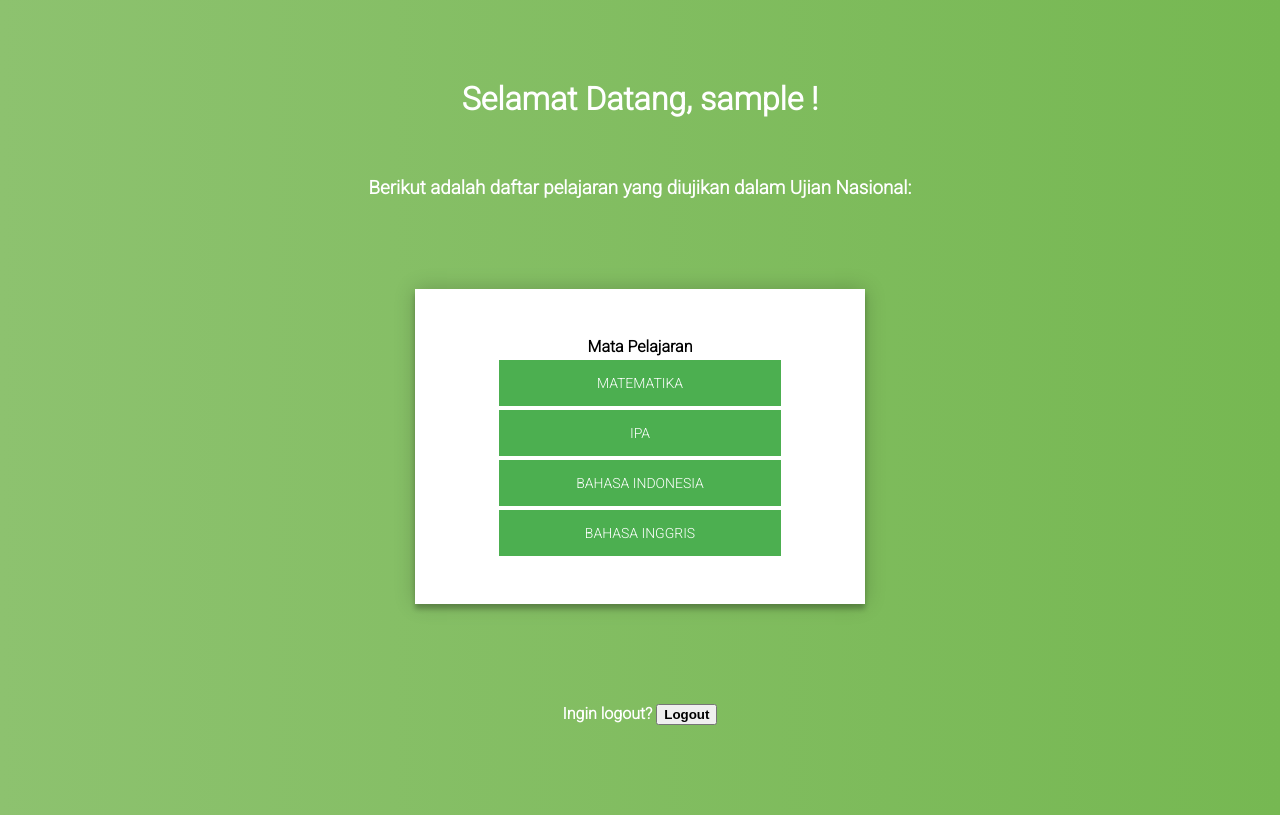
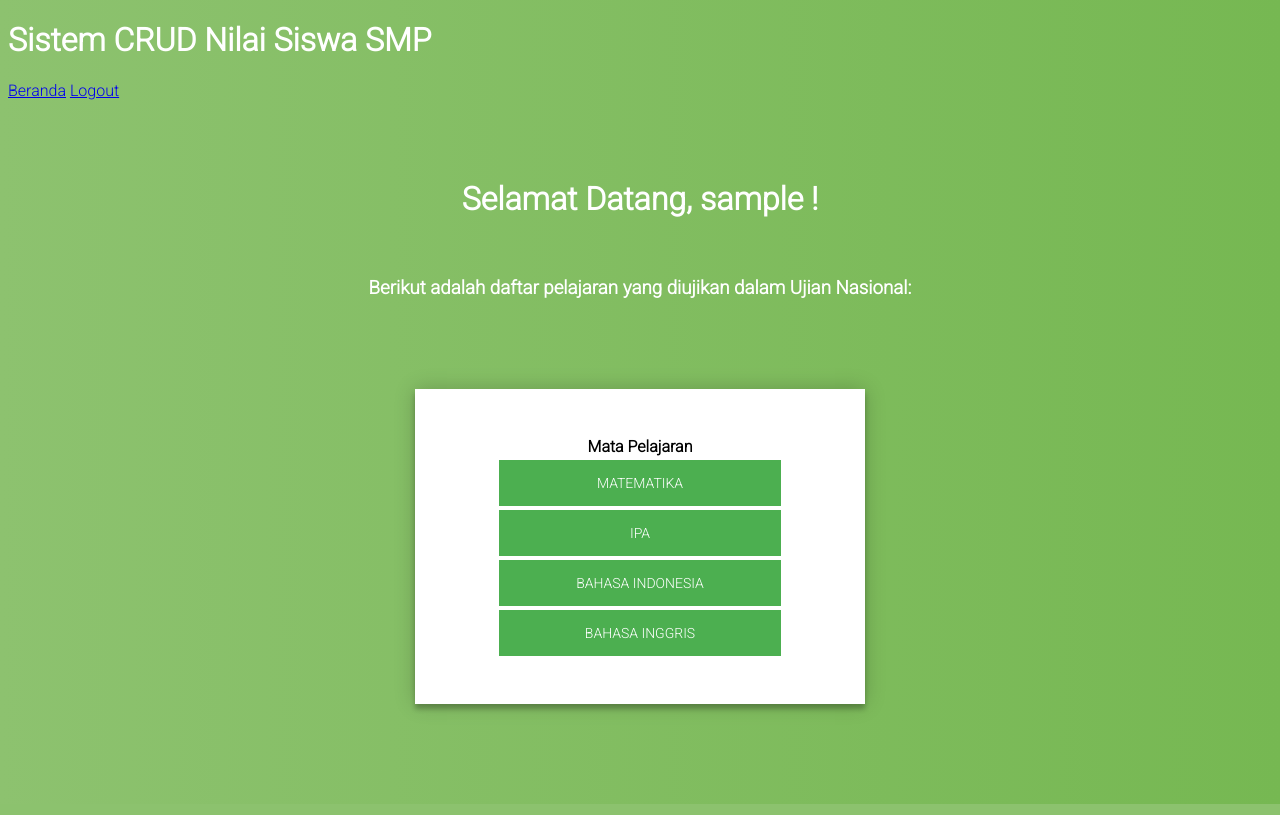
Before and after one commit to racheliadita/responsi_pemweb, a PHP site: page / in a window 1280 px wide. Run offline with PHP 8.4, Linux system fonts and the light colour scheme; the visitor is signed in with stand-in values (Sample User, id 1).

Commit message:
Update index.php

```diff
--- a/masuk/index.php
+++ b/masuk/index.php
@@ -12,8 +12,19 @@ if(!isset($_SESSION['username'])) {
 <head>
 	 <title>Home</title>
 	 <link rel="stylesheet" type="text/css" href="style.css">
+   <link rel="stylesheet" type="text/css" href="menucss.css">
+   <header>
+    <h1 style="color:white">Sistem CRUD Nilai Siswa SMP</h1>
+  </header>
+
 </head>
 <body>
+
+  <div class="navbar">
+  <a href="#beranda">Beranda</a>
+  <a href="logout.php">Logout</a>
+  </div>
+
   <form>
 	<div class="head">
         <h1><b>Selamat Datang, <b><?php echo $username;?> !</b></h1><br>
@@ -42,11 +53,6 @@ if(!isset($_SESSION['username'])) {
   		</table>
   	</div>
 
-	<div class='head'>
-   		<div class="logout-button">
-   			<b>Ingin logout? <b> <button formaction="../masuk/logout.php"><b>Logout</b></button>
-   		</div>
-	</div>
 </form>
 </body>
 </html>
```
